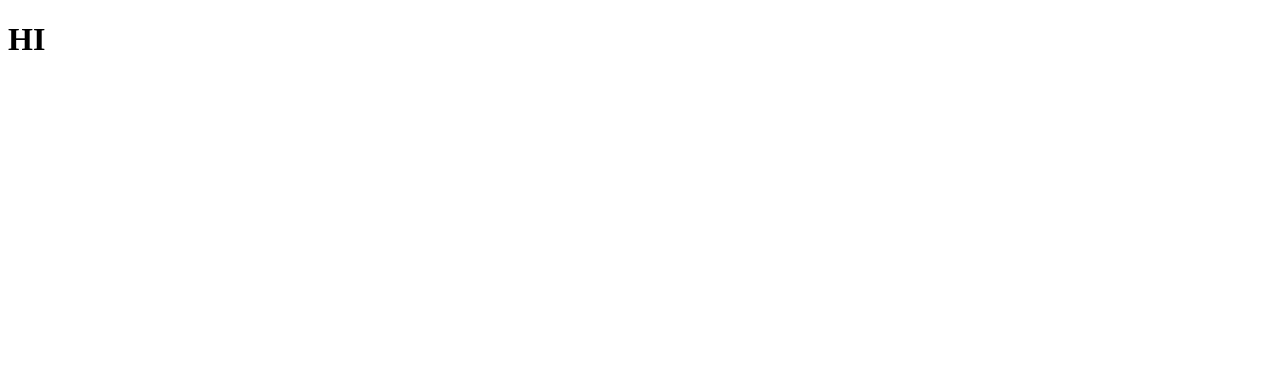
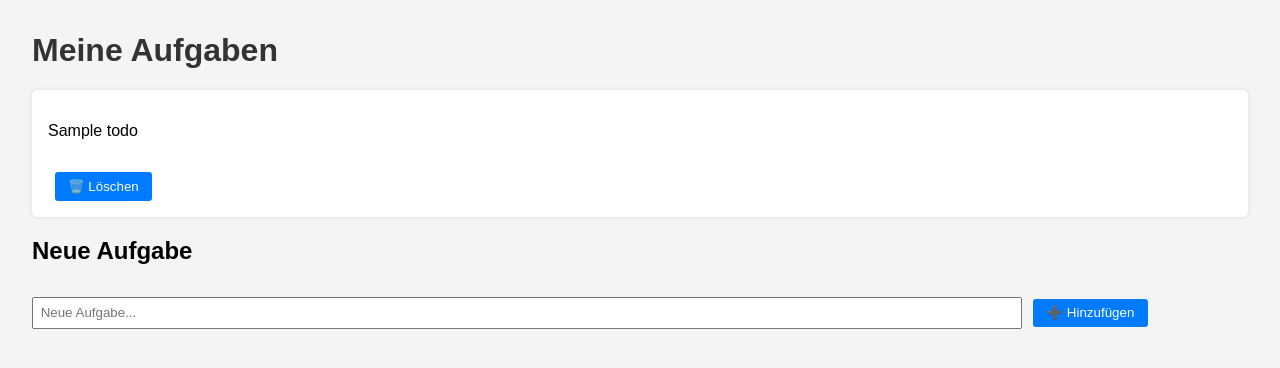
Before and after one commit to KArtoffelUTE/todo-liste, a Django app: page / in a window 1280 px wide. Before the commit the part shown is almost empty. Shown: the top 368 px of the page. Run offline with Django 5.2, Linux system fonts and the light colour scheme; tables that the repository leaves empty hold one stand-in row (values such as "Sample post").

Commit message:
fertig gestellt

```diff
--- a/Todo/Todo_list/templates/home.html
+++ b/Todo/Todo_list/templates/home.html
@@ -1,14 +1,70 @@
 <!DOCTYPE html>
-<html lang="en">
+<html lang="de">
 
 <head>
     <meta charset="UTF-8">
-    <meta name="viewport" content="width=device-width, initial-scale=1.0">
-    <title>Todo Liste</title>
+    <title>Meine To-Do Liste</title>
+    <style>
+        body {
+            font-family: Arial, sans-serif;
+            margin: 2em;
+            background-color: #f4f4f4;
+        }
+
+        h1 {
+            color: #333;
+        }
+
+        .todo {
+            background: white;
+            padding: 1em;
+            margin-bottom: 1em;
+            border-radius: 5px;
+            box-shadow: 0 0 5px rgba(0, 0, 0, 0.1);
+        }
+
+        form {
+            margin-top: 2em;
+        }
+
+        input[type="text"] {
+            width: 80%;
+            padding: 0.5em;
+        }
+
+        button {
+            padding: 0.5em 1em;
+            margin-left: 0.5em;
+            background-color: #007bff;
+            color: white;
+            border: none;
+            border-radius: 3px;
+            cursor: pointer;
+        }
+    </style>
 </head>
 
 <body>
-    <h1>HI</h1>
+    <h1>Meine Aufgaben</h1>
+
+    {% for todo in todos %}
+    <div class="todo">
+        <p>{{ todo.name }}</p>
+        <form method="post" action="{% url 'delete_todo' todo.id %}">
+            {% csrf_token %}
+            <button type="submit">🗑️ Löschen</button>
+        </form>
+    </div>
+    {% empty %}
+    <p>Keine Aufgaben vorhanden.</p>
+    {% endfor %}
+
+    <h2>Neue Aufgabe</h2>
+    <form method="post" action="{% url 'add_todo' %}">
+        {% csrf_token %}
+        <input type="text" name="name" placeholder="Neue Aufgabe..." required>
+        <button type="submit">➕ Hinzufügen</button>
+    </form>
 </body>
 
 </html>
--- a/Todo/Todo_list/urls.py
+++ b/Todo/Todo_list/urls.py
@@ -3,7 +3,7 @@ from . import views
 from django.urls import path
 
 urlpatterns = [
-    path('', views.home, name='home'),
-    path('delete_todo/<int:todo_id>/', views.delet_Todo, name='delete_todo'),
-    path('add_todo/', views.add_Todo, name='add_todo'),
+    path('', views.todo_list, name='todo_list'),
+    path('delete/<int:todo_id>/', views.delet_Todo, name='delete_todo'),
+    path('add/', views.add_Todo, name='add_todo'),
 ]
--- a/Todo/Todo_list/views.py
+++ b/Todo/Todo_list/views.py
@@ -1,17 +1,18 @@
 from django.shortcuts import render, redirect
 from .models import Todo
 # Create your views here.
-
-def home(reqeust):
-    return render(reqeust, 'home.html')
 
 def add_Todo(reqeust):
     if reqeust.method == 'POST':
         name = reqeust.POST['name']
         Todo.objects.create(name=name)
-    return redirect('home')
+    return redirect('todo_list')
 
 def delet_Todo(request, todo_id):
     todo = Todo.objects.get(id = todo_id)
     todo.delete()
-    return redirect('home')
+    return redirect('todo_list')
+
+def todo_list(request):
+    todos = Todo.objects.all()
+    return render(request, 'home.html', {'todos': todos})
```
